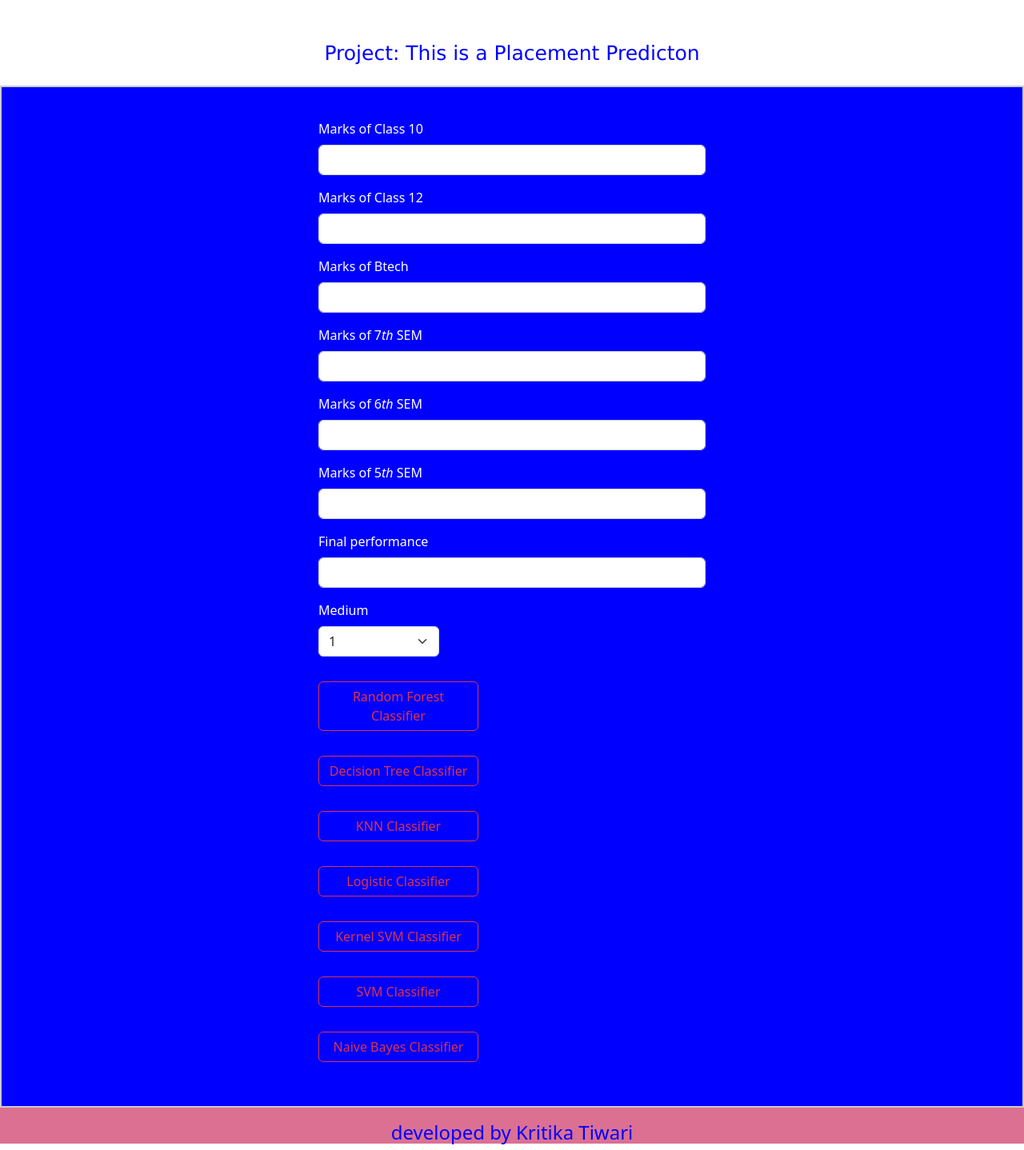
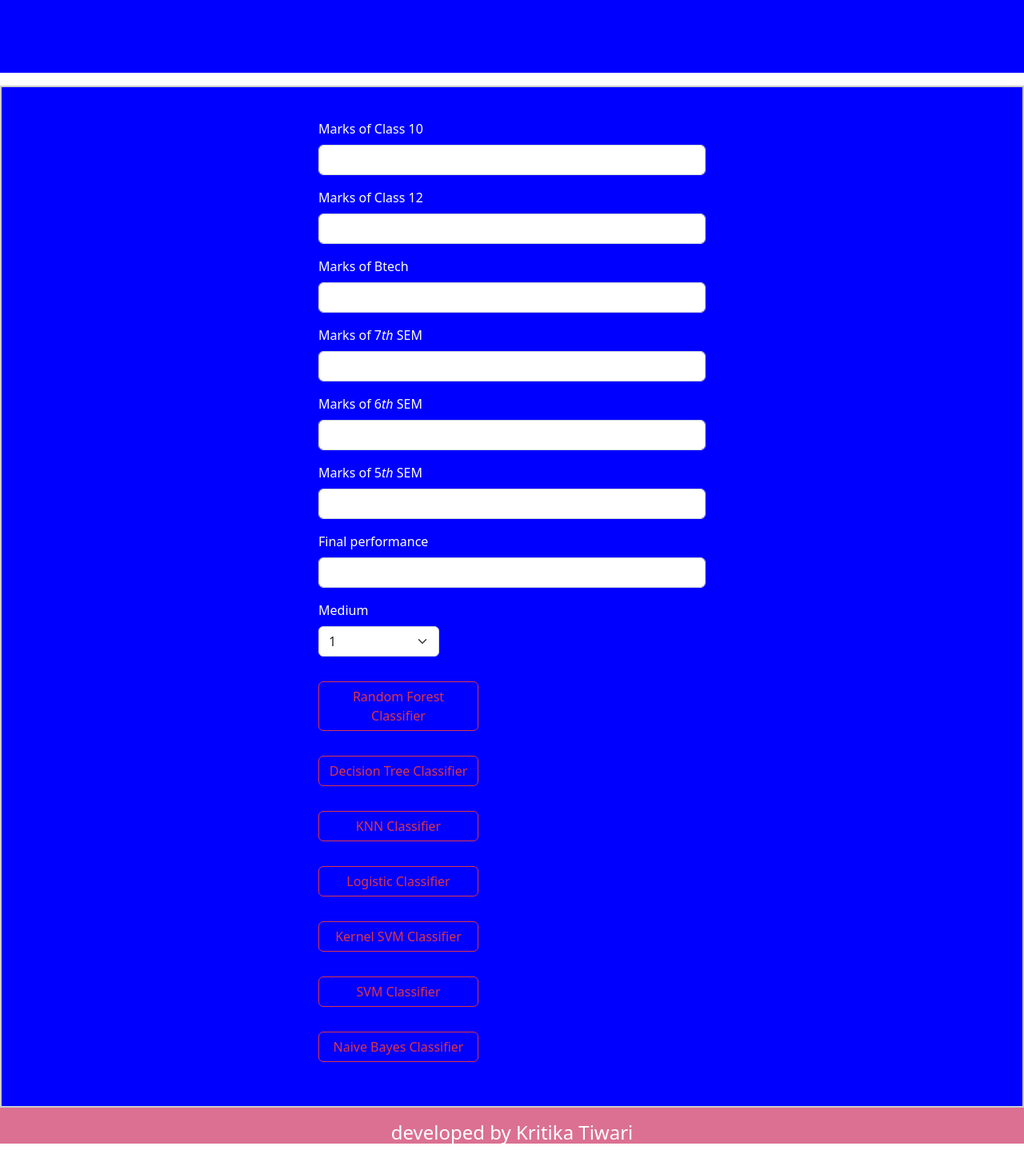
Before and after one commit to KritikaTiwari/Project6, a Flask app: page / in a window 1280 px wide. Shown: the whole page at 80% size. Run offline with Flask 2, Linux system fonts and the light colour scheme; parts of the project's set-up code (start-up, migrations or seed data) failed here and were passed over.

Commit message:
Update index.html

```diff
--- a/templates/index.html
+++ b/templates/index.html
@@ -47,8 +47,8 @@
         }
 
         .head {
-            color:blue;
-            background-color:white;
+            color:white;
+            background-color:blue;
             vertical-align: top;
             font-size: 20px;
 
@@ -57,7 +57,7 @@
 
         .tail {
             padding-top: 17px;
-            color:blue;
+            color:white;
             background-color: palevioletred;
             vertical-align: bottom;
         }
```
